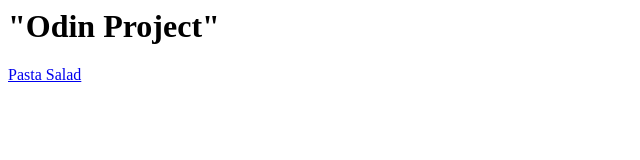
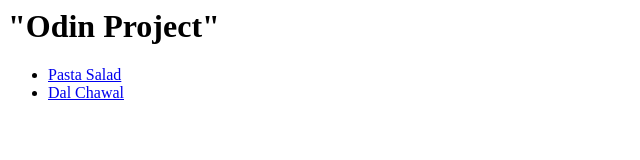
Before and after one commit to Amitrochates/odin-recipes, a plain HTML site: page index.html in a window 1280 px wide. Shown: the whole page, without its empty margins (0-640 px from the left). Drawn offline with Linux system fonts and the light colour scheme.

Commit message:
Link dal_chawal

```diff
--- a/index.html
+++ b/index.html
@@ -3,6 +3,9 @@
  </head>
  <body>
   	<h1>"Odin Project"</h1>
-  	<a href="recipes/pasta_salad.html"> Pasta Salad </a>
+  	<ul>
+  	<li><a href="recipes/pasta_salad.html"> Pasta Salad </a></li>
+  	<li><a href="recipes/dal_chawal.html"> Dal Chawal </a></li>
+  	</ul>
  </body>
 </html>
```
